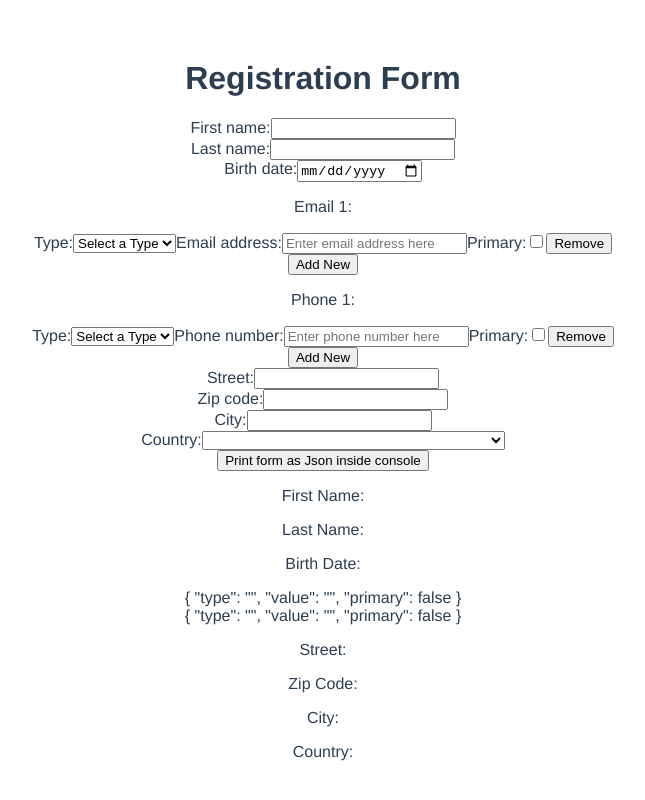
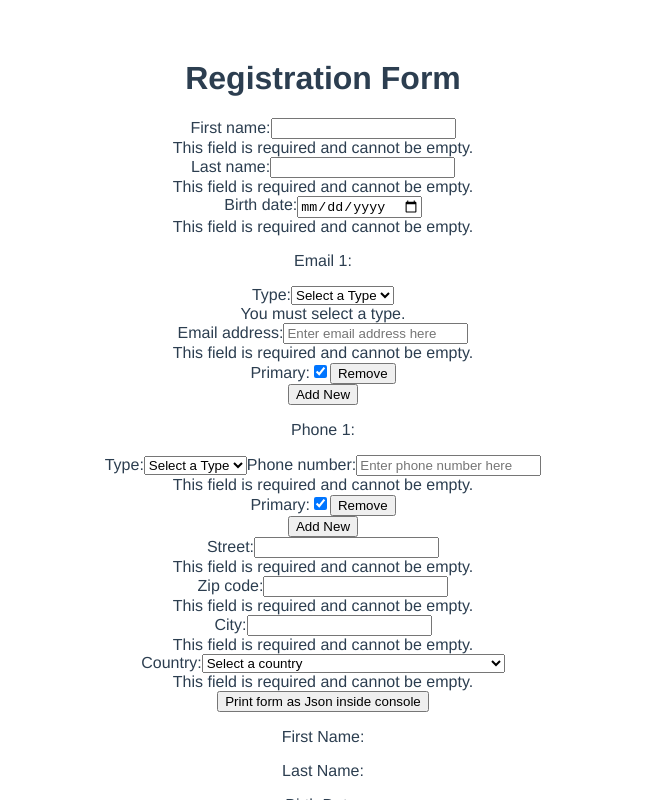
Before and after one commit to rafaelhmelo/assignment-m3, a Vue app in the folder assignment-m3/: page / in a window 1280 px wide. Both pictures are taken after a click on the button "Print form as Json inside console". Shown: the top 800 px of the page, without its empty margins (317-962 px from the left). Built offline with nearby package versions, Linux system fonts and the light colour scheme.

Commit message:
feat: Add validation logic for emails.
- Validate emails against a regular expression to check if they are valid.
- Validate if the type field for each email has a valid value.

```diff
--- a/assignment-m3/src/components/BusinessForm.vue
+++ b/assignment-m3/src/components/BusinessForm.vue
@@ -4,12 +4,36 @@
 
     <div>
       <label>{{ getTranslation("fieldLabels.firstName") }}:</label>
-      <input type="text" required maxlength="50" v-model="formData.firstName" />
+      <input
+        type="text"
+        required
+        maxlength="50"
+        v-model="formData.firstName"
+        @input="validateRequired('firstName')"
+      />
+
+      <div v-if="errors.firstName.isVisible">
+        <span v-if="errors.firstName.empty">{{
+          getTranslation("errors.empty")
+        }}</span>
+      </div>
     </div>
 
     <div>
       <label>{{ getTranslation("fieldLabels.lastName") }}:</label>
-      <input type="text" required maxlength="50" v-model="formData.lastName" />
+      <input
+        type="text"
+        required
+        maxlength="50"
+        v-model="formData.lastName"
+        @input="validateRequired('lastName')"
+      />
+
+      <div v-if="errors.lastName.isVisible">
+        <span v-if="errors.lastName.empty">{{
+          getTranslation("errors.empty")
+        }}</span>
+      </div>
     </div>
 
     <div>
@@ -20,7 +44,14 @@
         maxlength="150"
         v-model="formData.birthDate"
         placeholder="YYYY-mm-dd"
+        @input="validateRequired('birthDate')"
       />
+
+      <div v-if="errors.birthDate.isVisible">
+        <span v-if="errors.birthDate.empty">{{
+          getTranslation("errors.empty")
+        }}</span>
+      </div>
     </div>
 
     <div>
@@ -34,7 +65,12 @@
         <label :for="'emailType-' + index"
           >{{ getTranslation("fieldLabels.emails.type") }}:</label
         >
-        <select :id="'emailType-' + index" v-model="email.type" required>
+        <select
+          :id="'emailType-' + index"
+          v-model="email.type"
+          required
+          @change="validateEmailType(index)"
+        >
           <option disabled value="">
             {{ getTranslation("selectOptions.emails.placeholder") }}
           </option>
@@ -48,6 +84,11 @@
             {{ getTranslation("selectOptions.emails.other") }}
           </option>
         </select>
+
+        <div v-if="errors.emails.individualErrors[index].missingType">
+          <span>{{ getTranslation("errors.emails.missingType") }}</span>
+        </div>
+
         <label :for="'emailValue-' + index"
           >{{ getTranslation("fieldLabels.emails.value") }}:</label
         >
@@ -57,7 +98,18 @@
           v-model="email.value"
           placeholder="Enter email address here"
           required
+          @input="validateEmail(index)"
         />
+
+        <div v-if="errors.emails.individualErrors[index].isVisible">
+          <span v-if="errors.emails.individualErrors[index].empty">{{
+            getTranslation("errors.empty")
+          }}</span>
+          <span v-if="errors.emails.individualErrors[index].invalid">{{
+            getTranslation("errors.emails.invalid")
+          }}</span>
+        </div>
+
         <label :for="'emailPrimary-' + index"
           >{{ getTranslation("fieldLabels.emails.primary") }}:</label
         >
@@ -119,7 +171,7 @@
           required
           @input="validatePhoneNumber(index)"
         />
-        <div v-if="errors.phones[index].isVisible" style="color: red">
+        <div v-if="errors.phones[index].isVisible">
           <span v-if="errors.phones[index].empty">{{
             getTranslation("errors.empty")
           }}</span>
@@ -147,22 +199,65 @@
 
     <div>
       <label>{{ getTranslation("fieldLabels.street") }}:</label>
-      <input type="text" required maxlength="200" v-model="formData.street" />
+      <input
+        type="text"
+        required
+        maxlength="200"
+        v-model="formData.street"
+        @input="validateRequired('street')"
+      />
+
+      <div v-if="errors.street.isVisible">
+        <span v-if="errors.street.empty">{{
+          getTranslation("errors.empty")
+        }}</span>
+      </div>
     </div>
 
     <div>
       <label>{{ getTranslation("fieldLabels.zipCode") }}:</label>
-      <input type="text" required maxlength="20" v-model="formData.zipCode" />
+      <input
+        type="text"
+        required
+        maxlength="20"
+        v-model="formData.zipCode"
+        @input="validateRequired('zipCode')"
+      />
+
+      <div v-if="errors.zipCode.isVisible">
+        <span v-if="errors.zipCode.empty">{{
+          getTranslation("errors.empty")
+        }}</span>
+      </div>
     </div>
 
     <div>
       <label>{{ getTranslation("fieldLabels.city") }}:</label>
-      <input type="text" required maxlength="100" v-model="formData.city" />
+      <input
+        type="text"
+        required
+        maxlength="100"
+        v-model="formData.city"
+        @input="validateRequired('city')"
+      />
+
+      <div v-if="errors.city.isVisible">
+        <span v-if="errors.city.empty">{{
+          getTranslation("errors.empty")
+        }}</span>
+      </div>
     </div>
 
     <div>
       <label>{{ getTranslation("fieldLabels.country") }}:</label>
-      <select required v-model="formData.country">
+      <select
+        required
+        v-model="formData.country"
+        @change="validateRequired('country')"
+      >
+        <option disabled value="">
+          {{ getTranslation("selectOptions.countries.placeholder") }}
+        </option>
         <option value="AF">Afghanistan</option>
         <option value="AX">Åland Islands</option>
         <option value="AL">Albania</option>
@@ -413,6 +508,12 @@
         <option value="ZM">Zambia</option>
         <option value="ZW">Zimbabwe</option>
       </select>
+
+      <div v-if="errors.country.isVisible">
+        <span v-if="errors.country.empty">{{
+          getTranslation("errors.empty")
+        }}</span>
+      </div>
     </div>
 
     <button type="button" @click="printJsonInConsole">
@@ -451,14 +552,14 @@ export default {
           {
             type: "",
             value: "",
-            primary: false,
+            primary: true,
           },
         ],
         phones: [
           {
             type: "",
             value: "",
-            primary: false,
+            primary: true,
           },
         ],
         street: "",
@@ -467,16 +568,58 @@ export default {
         country: "",
       },
       errors: {
-        firstName: false,
-        lastName: false,
-        birthDate: false,
+        firstName: {
+          isVisible: false,
+          empty: false,
+        },
+        lastName: {
+          isVisible: false,
+          empty: false,
+        },
+        birthDate: {
+          isVisible: false,
+          empty: false,
+        },
+        emails: {
+          groupedErrors: {
+            missingOnePrimary: false,
+            moreThan4Other: false,
+          },
+          individualErrors: [
+            {
+              isVisible: false,
+              empty: false,
+              invalid: false,
+              missingType: false,
+            },
+          ],
+        },
         phones: [
           {
             isVisible: false,
             empty: false,
             invalid: false,
+            missingType: false,
+            missingOnePrimary: false,
+            moreThan3Other: false,
           },
         ],
+        street: {
+          isVisible: false,
+          empty: false,
+        },
+        zipCode: {
+          isVisible: false,
+          empty: false,
+        },
+        city: {
+          isVisible: false,
+          empty: false,
+        },
+        country: {
+          isVisible: false,
+          empty: false,
+        },
       },
       currentLanguage: "en",
       languages: {
@@ -530,9 +673,15 @@ export default {
               private: "Private",
               other: "Other",
             },
+            countries: {
+              placeholder: "Select a country",
+            },
           },
           errors: {
             empty: "This field is required and cannot be empty.",
+            emails: {
+              missingType: "You must select a type.",
+            },
             phone: {
               invalid: "The entered phone number is invalid.",
             },
@@ -548,9 +697,15 @@ export default {
         value: "",
         primary: "",
       });
+      this.errors.emails.individualErrors.push({
+        isVisible: false,
+        empty: false,
+        invalid: false,
+      });
     },
     removeEmail(index) {
       this.formData.emails.splice(index, 1);
+      this.errors.emails.individualErrors.splice(index, 1);
     },
     addPhone() {
       this.formData.phones.push({
@@ -561,12 +716,49 @@ export default {
       this.errors.phones.push({
         isVisible: false,
         empty: false,
-        invalid: false
+        invalid: false,
       });
     },
     removePhone(index) {
       this.formData.phones.splice(index, 1);
       this.errors.phones.splice(index, 1);
+    },
+    // Validate if a field value is empty. Used only for required fields with no additional validation and fields on the first level of the formData object.
+    validateRequired(key) {
+      let value = this.formData[key];
+
+      this.errors[key].empty = false;
+
+      if (value == "") {
+        this.errors[key].empty = true;
+      }
+
+      this.errors[key].isVisible = this.errors[key].empty;
+    },
+    validateEmailType(index) {
+      let email = this.formData.emails[index];
+      this.errors.emails.individualErrors[index].missingType = false;
+
+      if (email.type == "") {
+        this.errors.emails.individualErrors[index].missingType = true;
+      }
+    },
+    validateEmail(index) {
+      const regex = /^[a-zA-Z0-9._%+-]+@[a-zA-Z0-9.-]+\.[a-zA-Z]{2,}$/;
+
+      let email = this.formData.emails[index];
+      this.errors.emails.individualErrors[index].empty = false;
+      this.errors.emails.individualErrors[index].invalid = false;
+
+      if (email.value == "") {
+        this.errors.emails.individualErrors[index].empty = true;
+      } else if (!regex.test(email.value)) {
+        this.errors.emails.individualErrors[index].invalid = true;
+      }
+
+      this.errors.emails.individualErrors[index].isVisible =
+        this.errors.emails.individualErrors[index].empty ||
+        this.errors.emails.individualErrors[index].invalid;
     },
     // Validate a phone number to match the international standard for european phone numbers.
     validatePhoneNumber(index) {
@@ -601,7 +793,27 @@ export default {
       }
       return translationObject;
     },
+    validateWholeForm() {
+      this.validateRequired("firstName");
+      this.validateRequired("lastName");
+      this.validateRequired("birthDate");
+
+      for (let i = 0; i < this.formData.emails.length; i++) {
+        this.validateEmailType(i);
+        this.validateEmail(i);
+      }
+
+      for (let i = 0; i < this.formData.phones.length; i++) {
+        this.validatePhoneNumber(i);
+      }
+
+      this.validateRequired("street");
+      this.validateRequired("zipCode");
+      this.validateRequired("city");
+      this.validateRequired("country");
+    },
     printJsonInConsole() {
+      this.validateWholeForm();
       let jsonData = JSON.stringify(this.$data.formData, null, 2);
       console.log(jsonData);
     },
```
